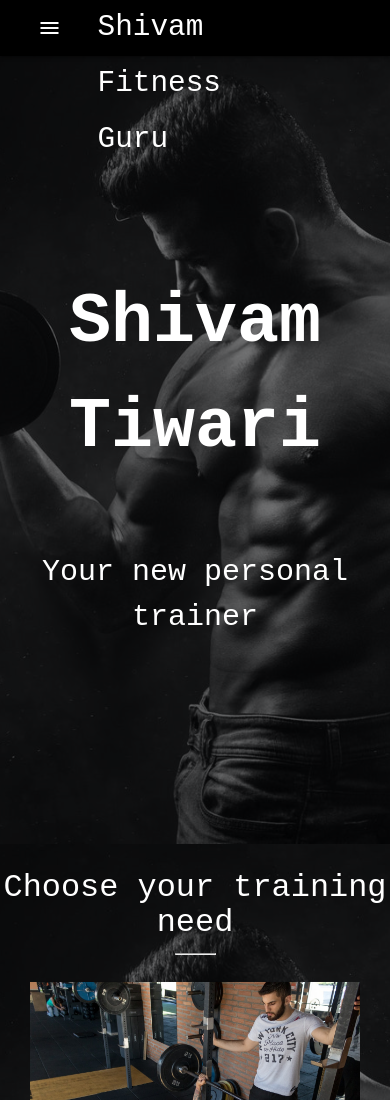
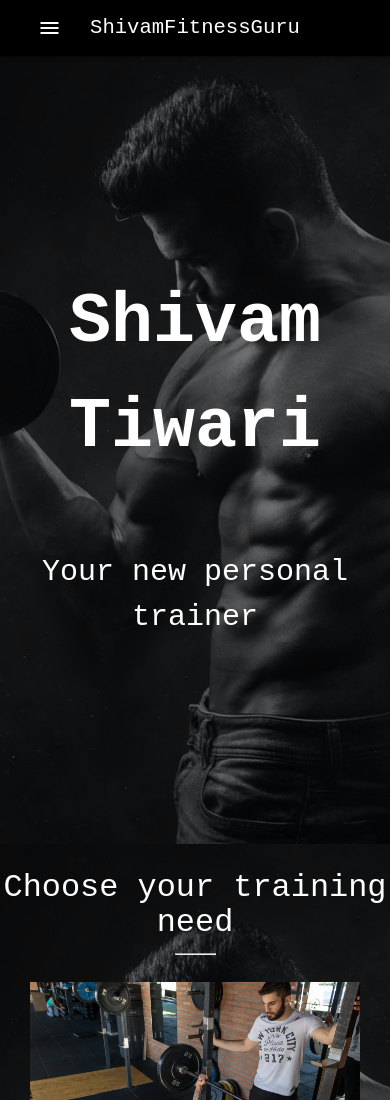
Before and after one commit to bechandrakant/fitness-website, a plain HTML site: page index.html in a window 390 px wide. Shown: the top 1100 px of the page. Drawn offline with nearby package versions, Linux system fonts and the light colour scheme.

Commit message:
fixed logo

```diff
--- a/index.html
+++ b/index.html
@@ -87,6 +87,9 @@
           /*  .cover {
              height: 885vh;
           }*/
+          .logo {
+              font-size: 0.7em;
+          }
 
 
           .contact h4 {
@@ -101,11 +104,11 @@
 
   <body>
     <div class="cover">
-      <div class="navbar-fixed" style="position: fixed; top: 0;">
+      <header class="navbar-fixed" style="position: fixed; top: 0;">
         <nav class="nav-wrapper black lighten-1">
           <div class="container">
-            <a href="#" class="brand-logo logo" style="font-family: monospace;"
-              >Shivam Fitness Guru</a
+            <a href="#" class="brand-logo" style="font-family: monospace;"
+              ><span class="logo">ShivamFitnessGuru</span></a
             >
             <a href="#" class="sidenav-trigger" data-target="mobile-menu">
               <i class="material-icons">menu</i>
@@ -118,7 +121,7 @@
             </ul>
           </div>
         </nav>
-      </div>
+      </header>
       <ul class="sidenav" id="mobile-menu">
         <li><a class="sidenav-close" href="#services">Services</a></li>
         <li><a class="sidenav-close" href="#about">About</a></li>
```
